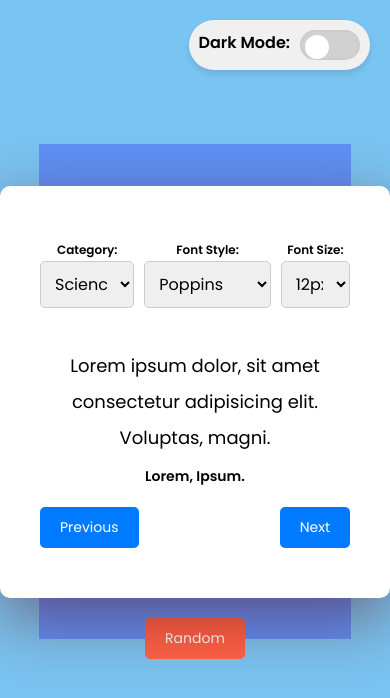
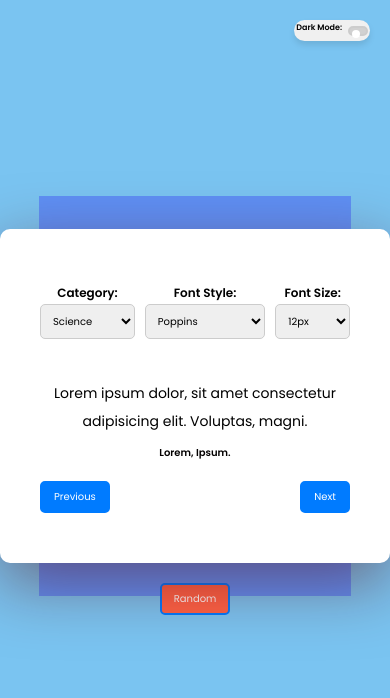
Before and after one commit to awasumina/Quote-Generator-App, a plain HTML site: page index.html in a window 390 px wide. Drawn offline with Linux system fonts and the light colour scheme; no server answers.

Commit message:
Mobile View

```diff
--- a/script.js
+++ b/script.js
@@ -59,8 +59,7 @@ previousBtn.addEventListener("click", () => {
 
 randomBtn.addEventListener("click", async () => {
   let allQuotes = await fetchAllCategories();
-  let randomIndex = Math.floor(Math.random() * allQuotes.length);
-  quote.innerText = allQuotes[randomIndex].content;
+  let randomIndex = Math.floor(Math.random() * allQuotes.length);   quote.innerText = allQuotes[randomIndex].content;
   author.innerText = allQuotes[randomIndex].author;
 
   let randomCategory = categories[Math.floor(Math.random() * categories.length)];
@@ -69,6 +68,7 @@ randomBtn.addEventListener("click", async () => {
   updateQuotesForCategory(randomCategory);
 });
 
+// Toggle dark mode
 themeToggle.addEventListener("change", () => {
   document.body.classList.toggle("dark-mode");
   document.querySelector(".container").classList.toggle("dark-mode");
@@ -80,6 +80,7 @@ window.addEventListener("load", async () => {
   displayQuote(0);
 });
 
+// Font style change event listener
 fontSelect.addEventListener('change', function() {
   const selectedFont = fontSelect.value;
   quote.style.fontFamily = selectedFont;
--- a/style.css
+++ b/style.css
@@ -1,3 +1,4 @@
+/* General Styles */
 * {
   margin: 0;
   padding: 0;
@@ -14,6 +15,7 @@ body {
   transition: background-color 0.3s;
 }
 
+/* Wrapper and Container Styling */
 .wrapper {
   display: flex;
   flex-direction: column;
@@ -32,6 +34,7 @@ body {
   text-align: center;
 }
 
+/* Adding a shadow for container */
 .container:after {
   content: "";
   position: absolute;
@@ -44,6 +47,7 @@ body {
   transition: background-color 0.3s;
 }
 
+/* Text Styling */
 #quote {
   color: #000;
   font-size: 18px;
@@ -59,6 +63,7 @@ body {
   text-transform: capitalize;
 }
 
+/* Select Dropdown Styling */
 .select-row {
   display: flex;
   justify-content: space-between;
@@ -89,6 +94,7 @@ select {
   margin-bottom: 20px;
 }
 
+/* Button Styling */
 .button-group,
 .random-btn-container {
   display: flex;
@@ -97,7 +103,7 @@ select {
 
 button {
   padding: 10px 20px;
-  border: none;
+  border: 2px solid #007bff; /* Adding border to button */
   border-radius: 5px;
   background-color: #007bff;
   color: white;
@@ -132,19 +138,21 @@ body.dark-mode {
 .container.dark-mode h3,
 .dark-mode #quote,
 .dark-mode #author {
-  color: #cbedf7;
+  color: #ffffff; /* Ensures text is white in dark mode */
 }
 
 .dark-mode select,
 .dark-mode button {
   background-color: #444;
-  color: #f8f8f8;
-  border: 2px solid #625f5f;
+  color: #ffffff;
+  border: 2px solid #686666; /* White border around select and button */
 }
 
 .dark-mode button:hover {
-  background-color: #3b536f;
+  background-color: #555;
 }
+
+
 
 
 /* Theme Switch */
@@ -166,13 +174,15 @@ body.dark-mode {
   font-size: 16px;
 }
 
+
+
 #theme-toggle {
   appearance: none;
   background-color: #d1d1d1;
   border: 2px solid #ccc;
   border-radius: 25px;
-  width: 60px;
-  height: 30px;
+  width: 30px; /* Reduced width */
+  height: 15px; /* Reduced height */
   position: relative;
   cursor: pointer;
   outline: none;
@@ -186,15 +196,68 @@ body.dark-mode {
 #theme-toggle:before {
   content: '';
   position: absolute;
-  top: 3px;
-  left: 3px;
-  width: 24px;
-  height: 24px;
+  top: 2px; /* Adjusted for better alignment */
+  left: 2px; /* Adjusted for better alignment */
+  width: 12px; /* Reduced size */
+  height: 12px; /* Reduced size */
   border-radius: 50%;
   background-color: #ffffff;
   transition: transform 0.3s;
 }
 
 #theme-toggle:checked:before {
-  transform: translateX(30px);
+  transform: translateX(15px); /* Adjusted for new width */
 }
+
+.theme-switch {
+  padding: 6px; /* Reduced padding */
+}
+
+.theme-switch label {
+  margin-right: 6px; /* Reduced margin */
+  font-size: 12px; /* Decreased font size */
+}
+
+
+
+@media (max-width: 480px) {
+  #quote {
+    font-size: 14px;
+  }
+
+  #author {
+    font-size: 10px;
+  }
+
+  button {
+    padding: 6px 12px;
+    font-size: 10px;
+  }
+
+  #theme-toggle {
+    width: 20px; /* Adjusted width for smaller screens */
+    height: 10px; /* Adjusted height for smaller screens */
+  }
+
+  #theme-toggle:before {
+    width: 8px; /* Adjusted size for smaller screens */
+    height: 8px; /* Adjusted size for smaller screens */
+  }
+
+  .theme-switch {
+    padding: 2px; /* Further reduced padding for smaller screens */
+  }
+
+  .theme-switch label {
+    font-size: 8px; /* Further reduced font size for smaller screens */
+  }
+
+  select {
+    font-size: 10px; /* Decreased font size for select elements on smaller screens */
+    padding: 8px; /* Adjusted padding for select elements on smaller screens */
+  }
+
+  option {
+    font-size: 12px; /* Decreased font size for options within select elements */
+  }
+}
```
Also changed, not shown: index.html (+1 -0 lines).
